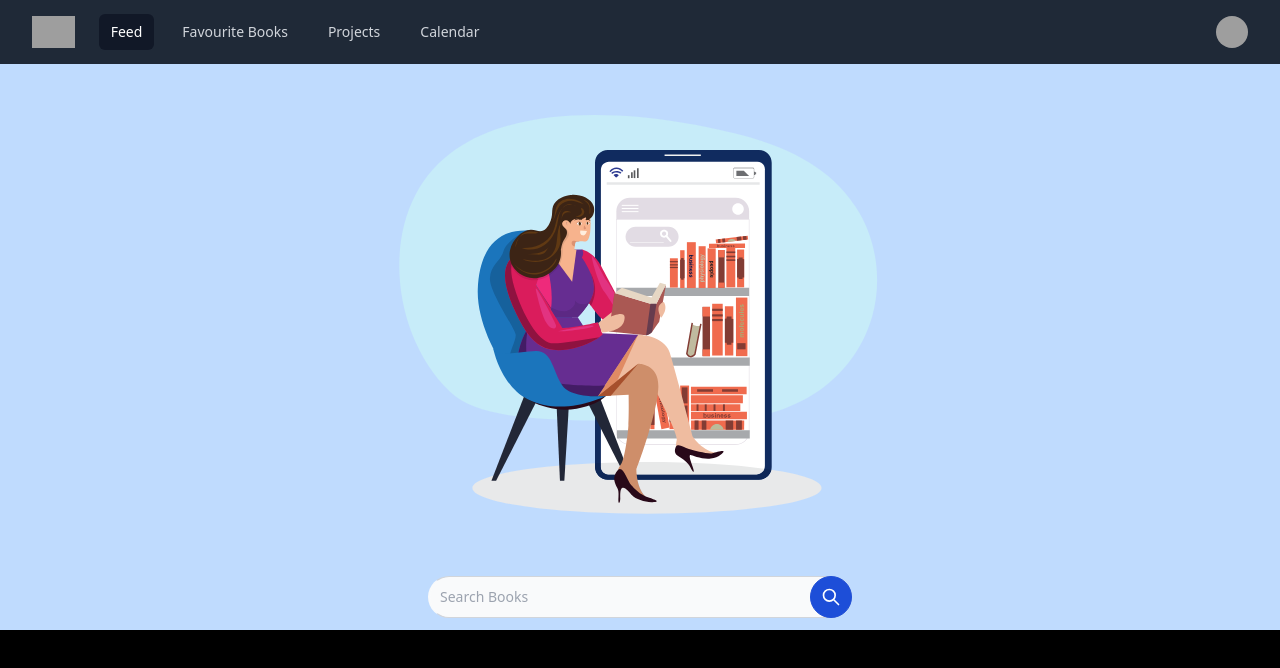
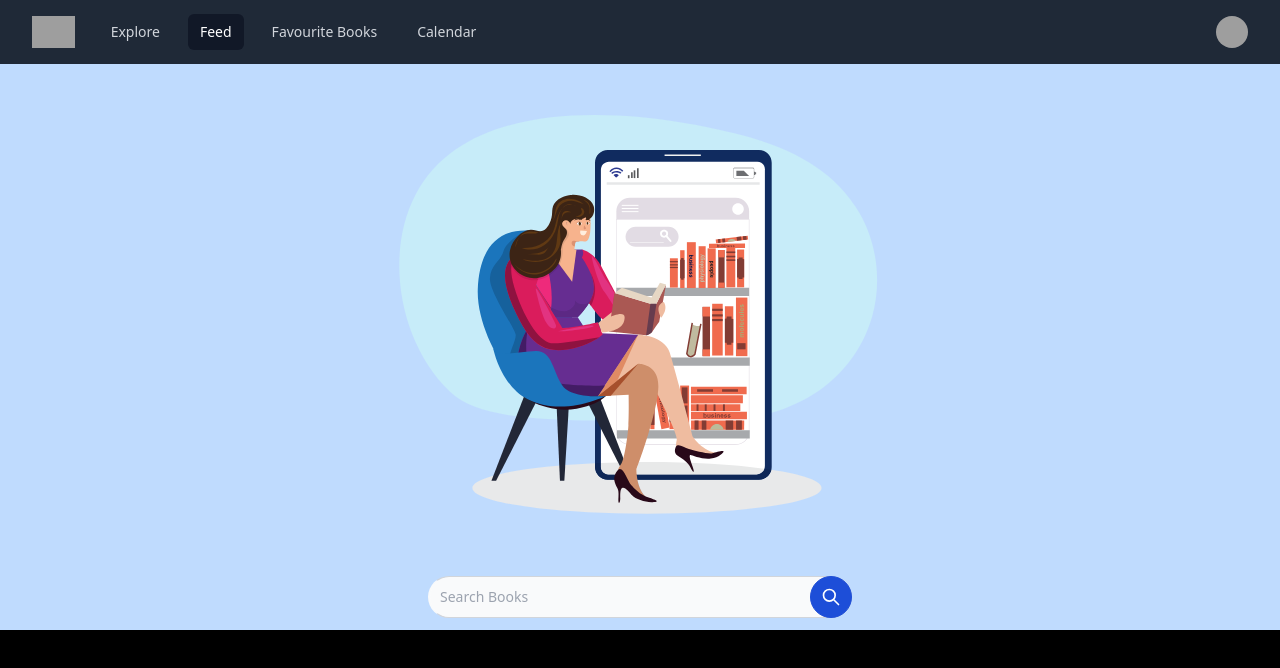
Before and after one commit to dev265545/Bookstagram, a Next.js app: page /Explore in a window 1280 px wide. Shown: the top 668 px of the page. Built offline with nearby package versions, Linux system fonts and the light colour scheme; grey boxes are pictures that could not be loaded.

Commit message:
Update Navbar.js

```diff
--- a/components/BookComponents/Navbar.js
+++ b/components/BookComponents/Navbar.js
@@ -6,9 +6,9 @@ import logo from "../../assets/Bookstagram-logos_white.png";
 import Image from "next/image";
 
 const navigation = [
-  { name: "Feed", href: "/", current: true },
+  { name: "Explore", href: "/", current: false },
+  { name: "Feed", href: "/Explore", current: true },
   { name: "Favourite Books", href: "#", current: false },
-  { name: "Projects", href: "#", current: false },
   { name: "Calendar", href: "#", current: false },
 ];
 
@@ -18,7 +18,7 @@ function classNames(...classes) {
 
 export default function Example() {
   return (
-    <Disclosure as="nav" className="bg-gray-800">
+    <Disclosure as="nav" className="bg-gray-800 z-50">
       {({ open }) => (
         <>
           <div className="max-w-7xl mx-auto px-2 sm:px-6 lg:px-8">
@@ -28,7 +28,7 @@ export default function Example() {
                 <Disclosure.Button className="inline-flex items-center justify-center p-2 rounded-md text-gray-400 hover:text-white hover:bg-gray-700 focus:outline-none focus:ring-2 focus:ring-inset focus:ring-white">
                   <span className="sr-only">Open main menu</span>
                   {open ? (
-                    <XIcon className="block h-6 w-6" aria-hidden="true" />
+                    <XIcon className="block h-6 w-6 z-50" aria-hidden="true" />
                   ) : (
                     <MenuIcon className="block h-6 w-6" aria-hidden="true" />
                   )}
@@ -85,7 +85,7 @@ export default function Example() {
                     leaveFrom="transform opacity-100 scale-100"
                     leaveTo="transform opacity-0 scale-95"
                   >
-                    <Menu.Items className="origin-top-right absolute right-0 mt-2 w-48 rounded-md shadow-lg py-1 bg-white ring-1 ring-black ring-opacity-5 focus:outline-none">
+                    <Menu.Items className="origin-top-right absolute right-0 mt-2 w-48  z-50 rounded-md shadow-lg py-1 bg-white ring-1 ring-black ring-opacity-5 focus:outline-none">
                       <Menu.Item>
                         {({ active }) => (
                           <a
```
